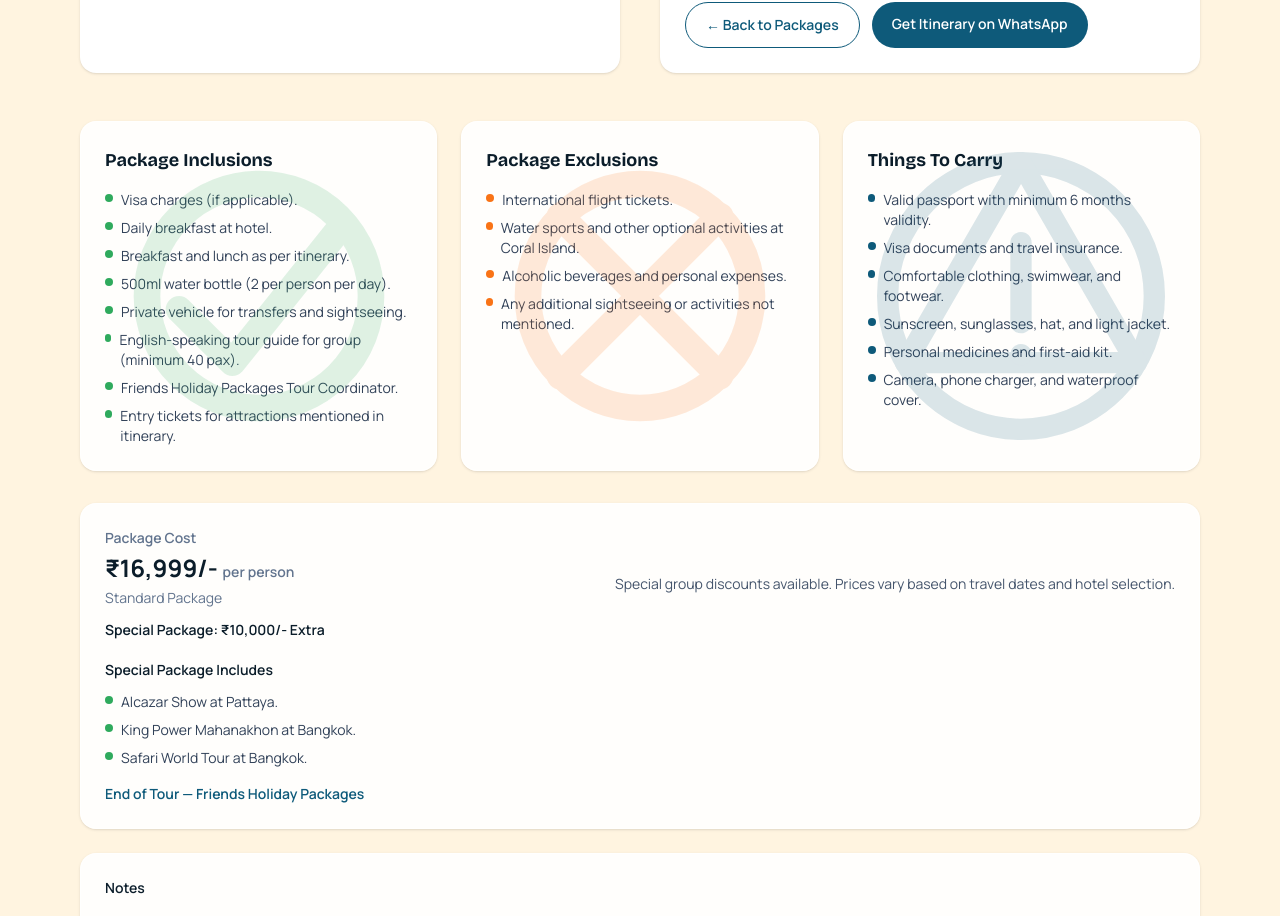
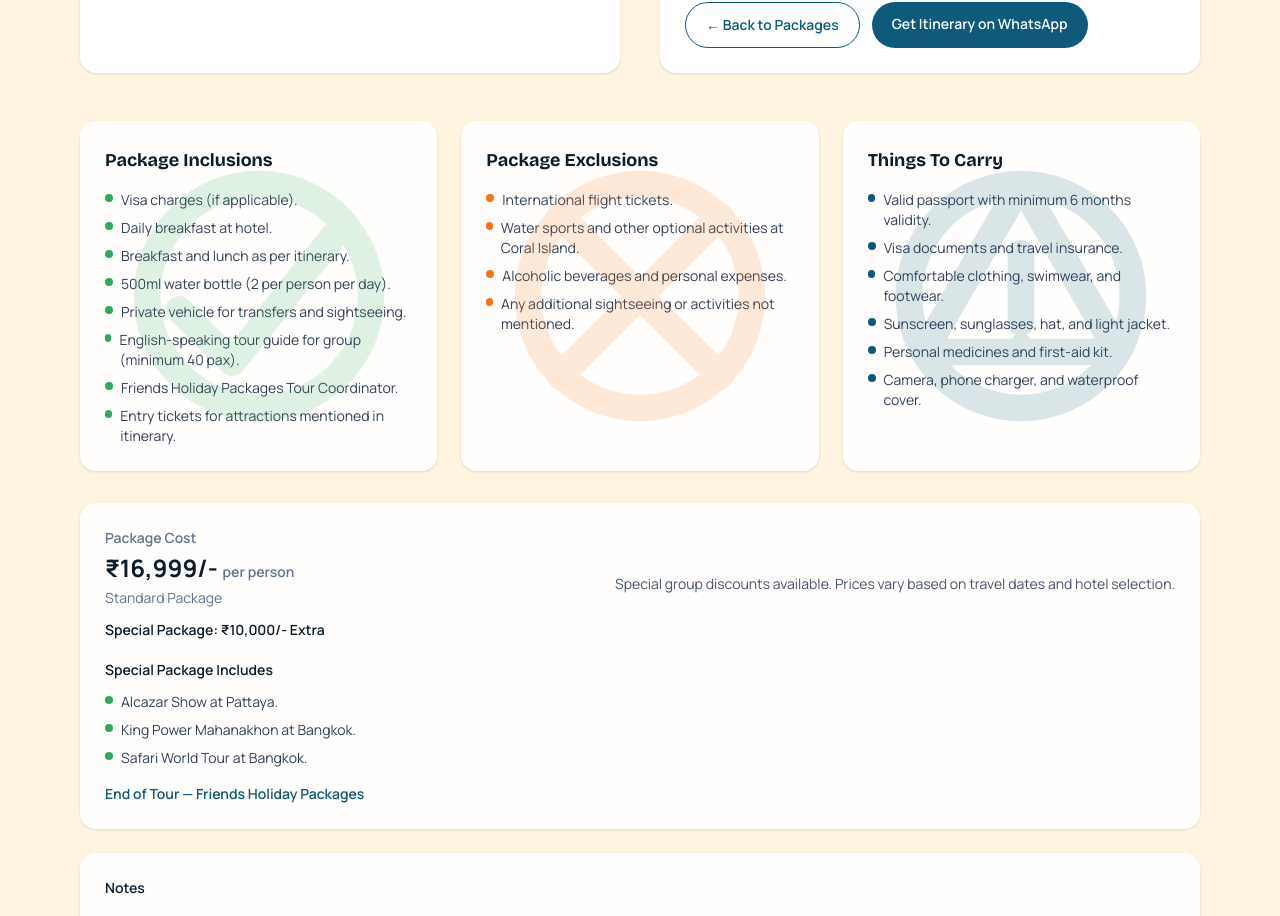
Before and after one commit to kishoretourstravels/Friendlyholidaypackages, a Next.js app: page /packages/thailand in a window 1280 px wide. Shown: the part 1610-2526 px from the top of the page. Built offline with nearby package versions, Linux system fonts and the light colour scheme.

Commit message:
Tweak package card icons

```diff
--- a/app/packages/[slug]/page.tsx
+++ b/app/packages/[slug]/page.tsx
@@ -302,13 +302,13 @@ export default async function PackageDetailsPage({ params }: Props) {
                     className="h-72 w-72 text-[color:var(--brand-ocean)] sm:h-80 sm:w-80"
                     fill="none"
                     stroke="currentColor"
-                    strokeWidth="8"
+                    strokeWidth="10"
                     strokeLinejoin="round"
                   >
-                    <circle cx="60" cy="60" r="50" />
-                    <path d="M60 10L103.3 85H16.7z" />
-                    <line x1="60" y1="40" x2="60" y2="70" strokeLinecap="round" />
-                    <circle cx="60" cy="82" r="4" fill="currentColor" stroke="none" />
+                    <circle cx="60" cy="60" r="42" />
+                    <path d="M60 18L96.4 81H23.6z" />
+                    <line x1="60" y1="44" x2="60" y2="70" strokeLinecap="round" />
+                    <circle cx="60" cy="78" r="4" fill="currentColor" stroke="none" />
                   </svg>
                 </div>
                 <h3 className="text-lg font-bold text-[color:var(--brand-ink)]">Things To Carry</h3>
```
